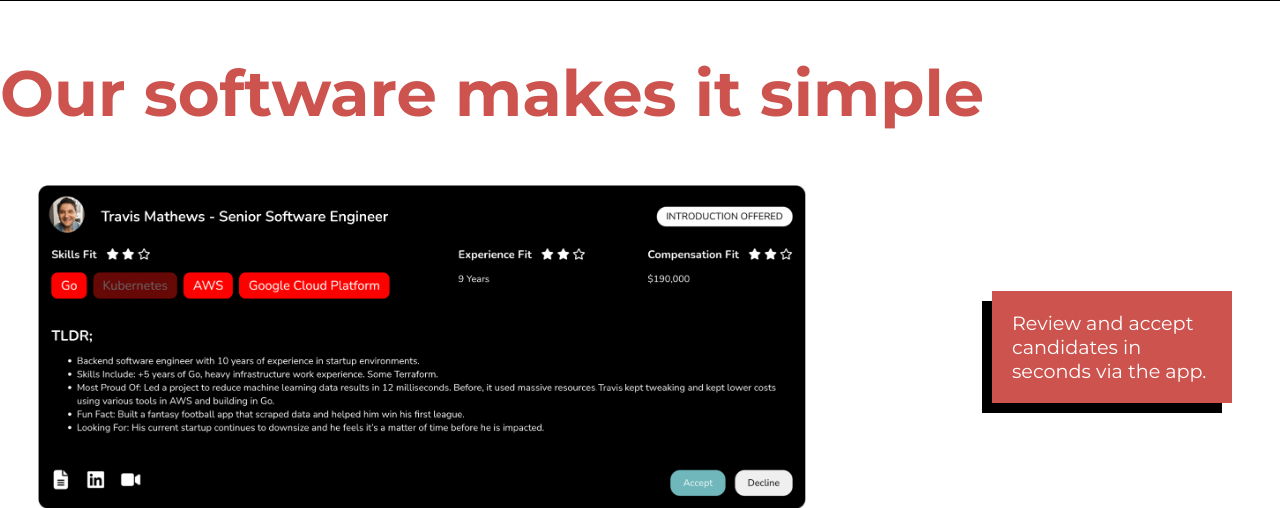
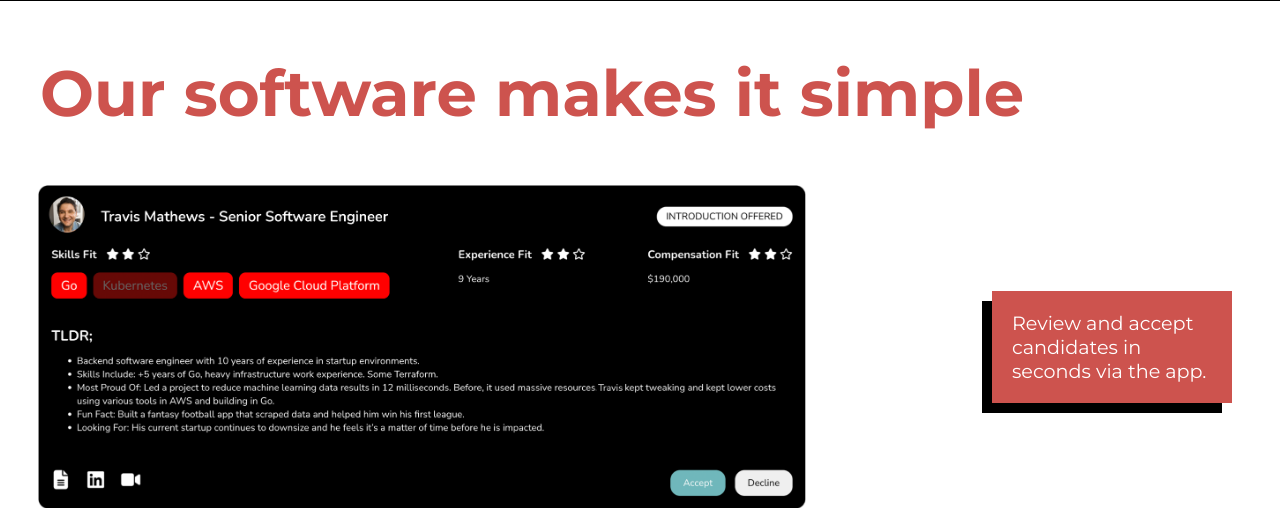
Before and after one commit to Referin/marketingsite, a PHP site: page /matchmaking.html in a window 1280 px wide. Shown: the part 2426-2934 px from the top of the page. Run offline with PHP 8.4, Linux system fonts and the light colour scheme; some libraries are stand-ins or nearby versions.

Commit message:
Fix software margin

```diff
--- a/css/matchmaking.css
+++ b/css/matchmaking.css
@@ -53,10 +53,6 @@ h2 {
 
 p {
     font-size: 2.5rem;
-}
-
-.container {
-    /* margin: 20px; */
 }
 
 .content {
@@ -126,6 +122,7 @@ p {
 
 .software > h2 {
     color: var(--custom-red);
+    margin-left: 40px;
 }
 
 .candidate, .video {
```
